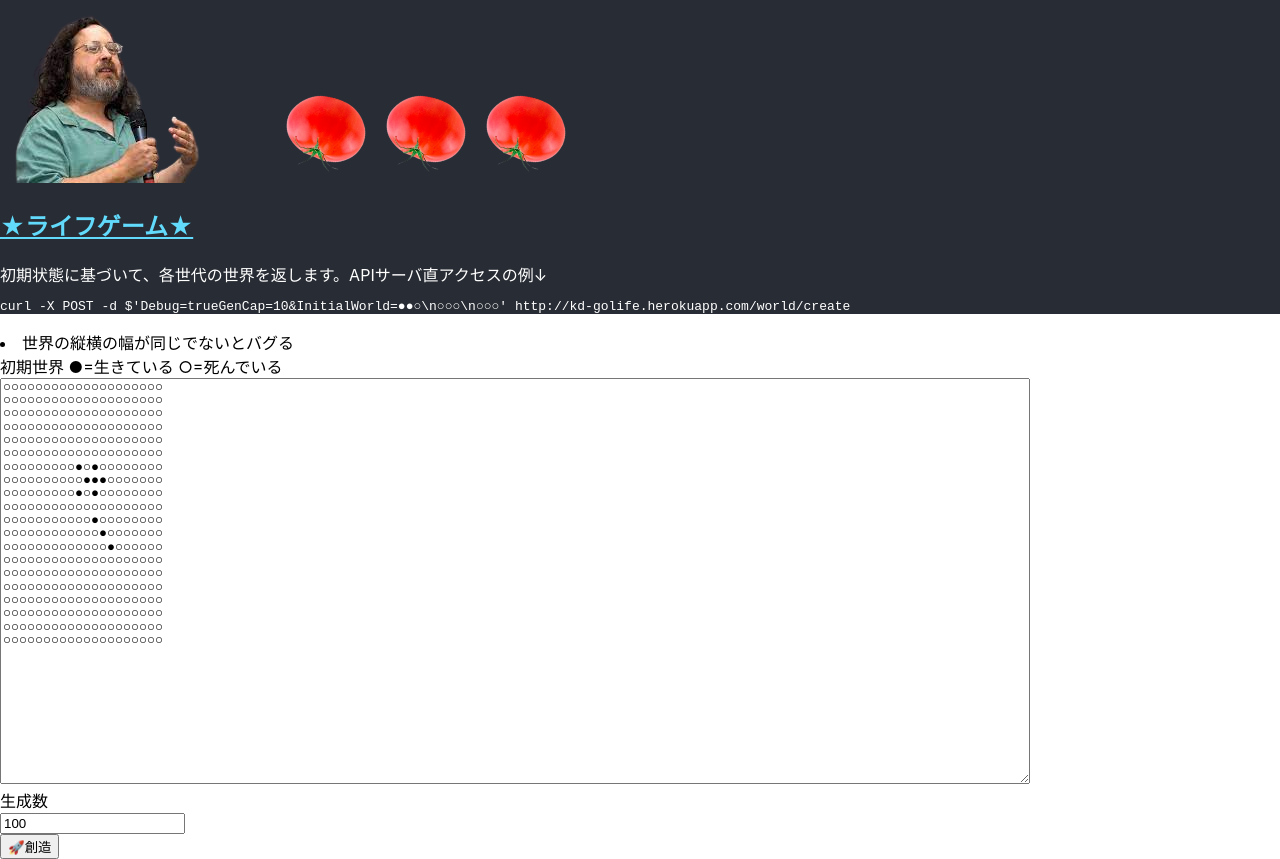
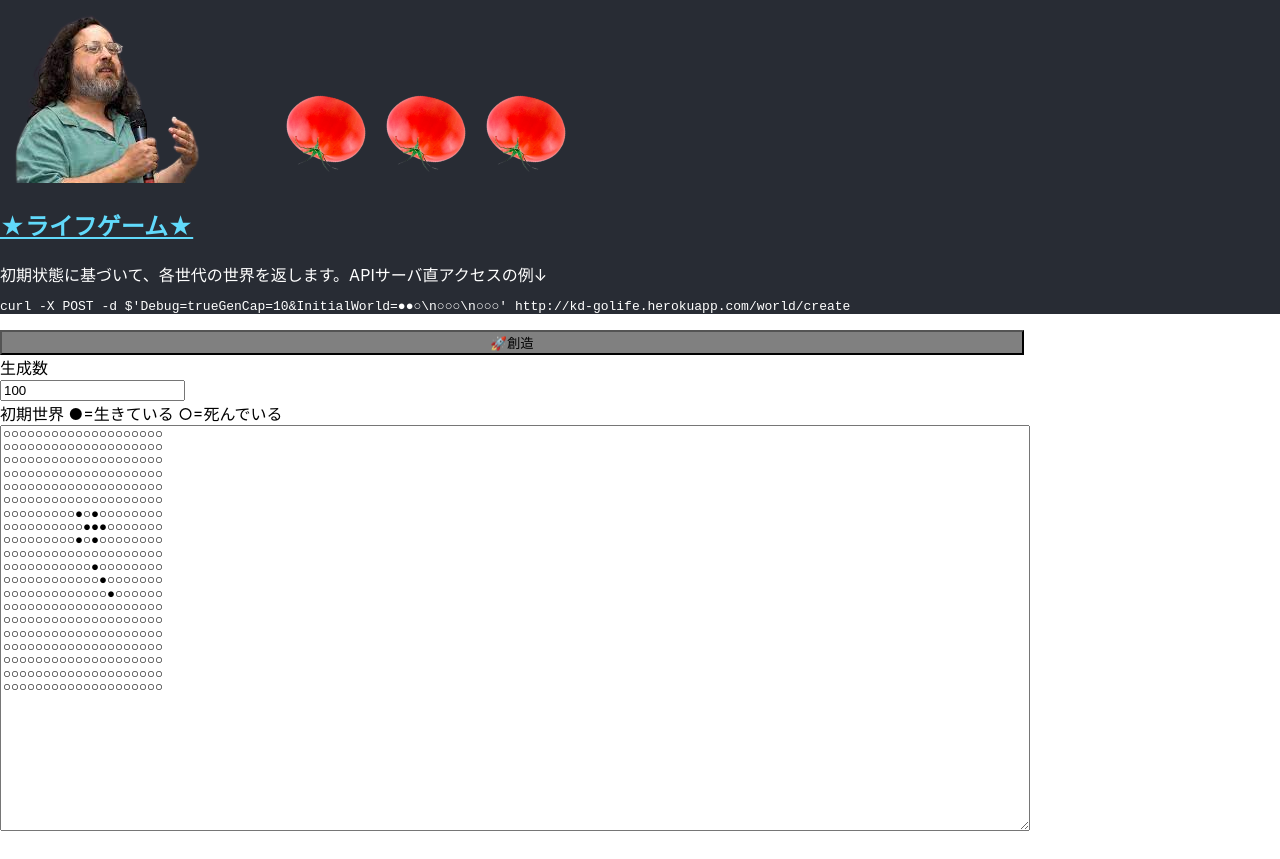
Before and after one commit to kijimaD/golife, a React (Create React App) app in the folder front/: page / in a window 1280 px wide. After the commit the page ends 835 px from the top, so only its background shows below. Built offline with nearby package versions, Linux system fonts and the light colour scheme.

Commit message:
chore: デザインを整える

```diff
--- a/front/src/App.css
+++ b/front/src/App.css
@@ -17,6 +17,16 @@
 
 .App-lb {
   display: block;
+}
+
+.App-submit {
+  display: block;
+  min-width: 80vw;
+  background-color: grey;
+}
+
+.App-submit:hover {
+  background-color: white;
 }
 
 /* 盤面を正方形に近づける */
--- a/front/src/App.tsx
+++ b/front/src/App.tsx
@@ -83,21 +83,19 @@ function App() {
         </p>
       </header>
 
-      <li>世界の縦横の幅が同じでないとバグる</li>
-
       <form>
+        <label className="App-lb"></label>
+        <button onClick={handleSubmit} className="App-submit">
+          🚀創造
+        </button>
+        <label className="App-lb">生成数</label>
+        <input ref={genRef} type="number" defaultValue="100" />
         <label className="App-lb">初期世界 ●=生きている ○=死んでいる</label>
         <textarea
           ref={worldRef}
           className="App-textarea"
           defaultValue="○○○○○○○○○○○○○○○○○○○○&#13;○○○○○○○○○○○○○○○○○○○○&#13;○○○○○○○○○○○○○○○○○○○○&#13;○○○○○○○○○○○○○○○○○○○○&#13;○○○○○○○○○○○○○○○○○○○○&#13;○○○○○○○○○○○○○○○○○○○○&#13;○○○○○○○○○●○●○○○○○○○○&#13;○○○○○○○○○○●●●○○○○○○○&#13;○○○○○○○○○●○●○○○○○○○○&#13;○○○○○○○○○○○○○○○○○○○○&#13;○○○○○○○○○○○●○○○○○○○○&#13;○○○○○○○○○○○○●○○○○○○○&#13;○○○○○○○○○○○○○●○○○○○○&#13;○○○○○○○○○○○○○○○○○○○○&#13;○○○○○○○○○○○○○○○○○○○○&#13;○○○○○○○○○○○○○○○○○○○○&#13;○○○○○○○○○○○○○○○○○○○○&#13;○○○○○○○○○○○○○○○○○○○○&#13;○○○○○○○○○○○○○○○○○○○○&#13;○○○○○○○○○○○○○○○○○○○○"
         />
-        <label className="App-lb">生成数</label>
-        <input ref={genRef} type="number" defaultValue="100" />
-        <label className="App-lb"></label>
-        <form>
-          <button onClick={handleSubmit}>🚀創造</button>
-        </form>
         {history &&
           history.Worlds.map((world: World, i: number) => (
             <ul>
```
